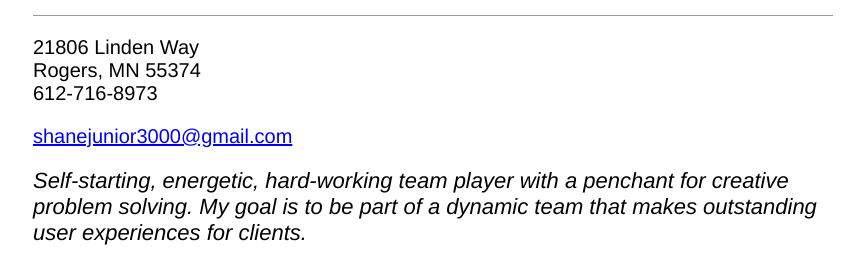
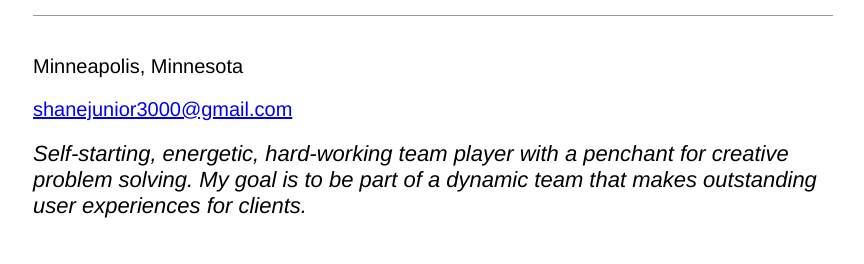
Before and after one commit to shanejunior/shanejunior.github.io, a plain HTML site: page index.html in a window 1280 px wide. Shown: the part 531-795 px from the top of the page, without its empty margins (207-1071 px from the left). Drawn offline with Linux system fonts and the light colour scheme.

Commit message:
Update index.html

```diff
--- a/index.html
+++ b/index.html
@@ -15,9 +15,7 @@
 			</div>
 
 			<div id="content-info">
-				<p>21806 Linden Way
-				<br>Rogers, MN 55374
-				<br>612-716-8973
+				<br>Minneapolis, Minnesota
 					<p><a href="#">shanejunior3000@gmail.com</a></p>
 				</p>
 			</div>
```
